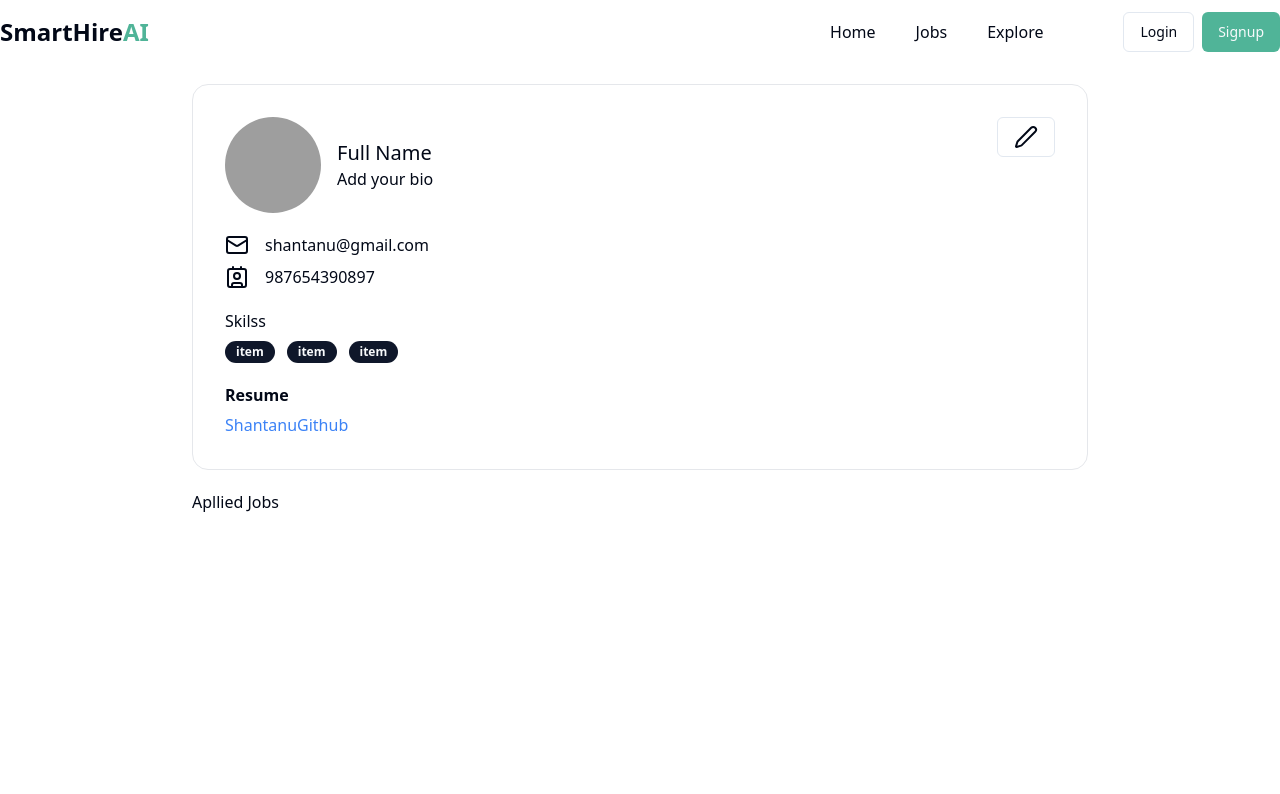
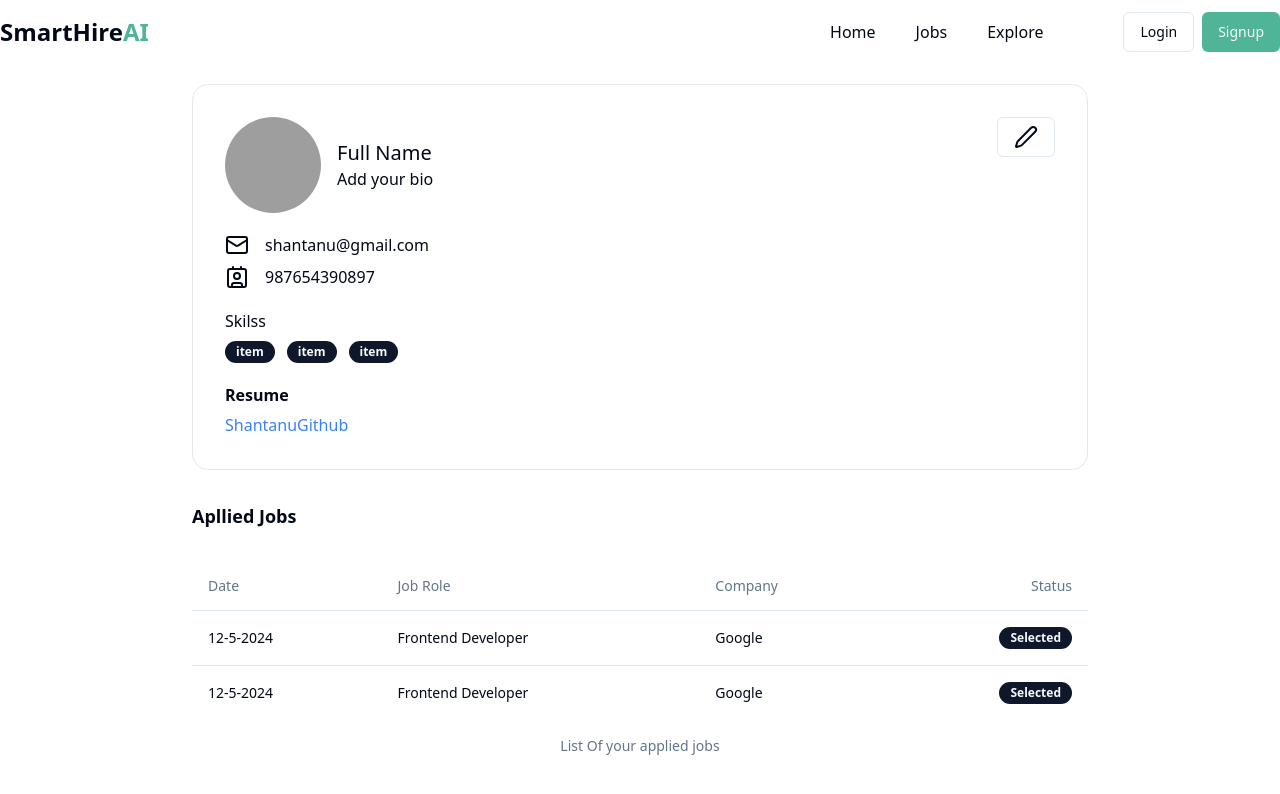
Before and after one commit to shantanusabyasachi16/SmartHireAI, a React (Vite) app in the folder frontend/: page /profile in a window 1280 px wide. Shown: the top 794 px of the page. Built offline with nearby package versions, Linux system fonts and the light colour scheme; grey boxes are pictures that could not be loaded.

Commit message:
created the status table of user

```diff
--- /dev/null
+++ b/frontend/src/components/ui/table.jsx
@@ -0,0 +1,83 @@
+import * as React from "react"
+
+import { cn } from "@/lib/utils"
+
+const Table = React.forwardRef(({ className, ...props }, ref) => (
+  <div className="relative w-full overflow-auto">
+    <table
+      ref={ref}
+      className={cn("w-full caption-bottom text-sm", className)}
+      {...props} />
+  </div>
+))
+Table.displayName = "Table"
+
+const TableHeader = React.forwardRef(({ className, ...props }, ref) => (
+  <thead ref={ref} className={cn("[&_tr]:border-b", className)} {...props} />
+))
+TableHeader.displayName = "TableHeader"
+
+const TableBody = React.forwardRef(({ className, ...props }, ref) => (
+  <tbody
+    ref={ref}
+    className={cn("[&_tr:last-child]:border-0", className)}
+    {...props} />
+))
+TableBody.displayName = "TableBody"
+
+const TableFooter = React.forwardRef(({ className, ...props }, ref) => (
+  <tfoot
+    ref={ref}
+    className={cn("border-t bg-muted/50 font-medium [&>tr]:last:border-b-0", className)}
+    {...props} />
+))
+TableFooter.displayName = "TableFooter"
+
+const TableRow = React.forwardRef(({ className, ...props }, ref) => (
+  <tr
+    ref={ref}
+    className={cn(
+      "border-b transition-colors hover:bg-muted/50 data-[state=selected]:bg-muted",
+      className
+    )}
+    {...props} />
+))
+TableRow.displayName = "TableRow"
+
+const TableHead = React.forwardRef(({ className, ...props }, ref) => (
+  <th
+    ref={ref}
+    className={cn(
+      "h-12 px-4 text-left align-middle font-medium text-muted-foreground [&:has([role=checkbox])]:pr-0",
+      className
+    )}
+    {...props} />
+))
+TableHead.displayName = "TableHead"
+
+const TableCell = React.forwardRef(({ className, ...props }, ref) => (
+  <td
+    ref={ref}
+    className={cn("p-4 align-middle [&:has([role=checkbox])]:pr-0", className)}
+    {...props} />
+))
+TableCell.displayName = "TableCell"
+
+const TableCaption = React.forwardRef(({ className, ...props }, ref) => (
+  <caption
+    ref={ref}
+    className={cn("mt-4 text-sm text-muted-foreground", className)}
+    {...props} />
+))
+TableCaption.displayName = "TableCaption"
+
+export {
+  Table,
+  TableHeader,
+  TableBody,
+  TableFooter,
+  TableHead,
+  TableRow,
+  TableCell,
+  TableCaption,
+}
--- a/frontend/src/pages/AppliedJobTable.jsx
+++ b/frontend/src/pages/AppliedJobTable.jsx
@@ -1,8 +1,34 @@
+import { Badge } from '@/components/ui/badge'
+import { Table, TableBody, TableCaption, TableCell, TableHead, TableHeader, TableRow } from '@/components/ui/table'
 import React from 'react'
 
 const AppliedJobTable = () => {
   return (
-    <div></div>
+    <div>
+        <Table>
+           <TableCaption>List Of your applied jobs</TableCaption>
+           <TableHeader>
+            <TableRow>
+                <TableHead>Date</TableHead>
+                <TableHead>Job Role</TableHead>
+                <TableHead>Company</TableHead>
+                <TableHead className="text-right">Status</TableHead>
+            </TableRow>
+           </TableHeader>
+           <TableBody>
+            {
+                [1,2,].map((item,index)=>(
+                   <TableRow key={index}>
+<TableCell>12-5-2024</TableCell>
+<TableCell>Frontend Developer</TableCell>
+<TableCell>Google</TableCell>
+<TableCell className="text-right"><Badge>Selected</Badge></TableCell>
+                   </TableRow>
+                ))
+            }
+           </TableBody>
+        </Table>
+    </div>
   )
 }
 
--- a/frontend/src/pages/Profile.jsx
+++ b/frontend/src/pages/Profile.jsx
@@ -63,7 +63,7 @@
         </div>
       </div>
       <div className=" max-w-4xl mx-auto bg-white rounded-2xl">
-        <h1> Apllied Jobs</h1>
+        <h1 className="font-bold text-lg my-8"> Apllied Jobs</h1>
         <AppliedJobTable />
       </div>
     </div>
```
